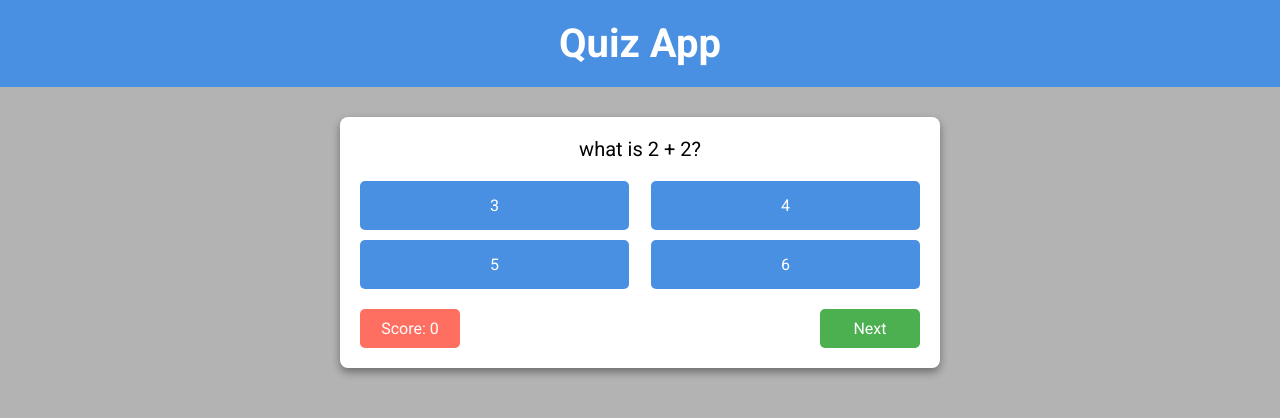
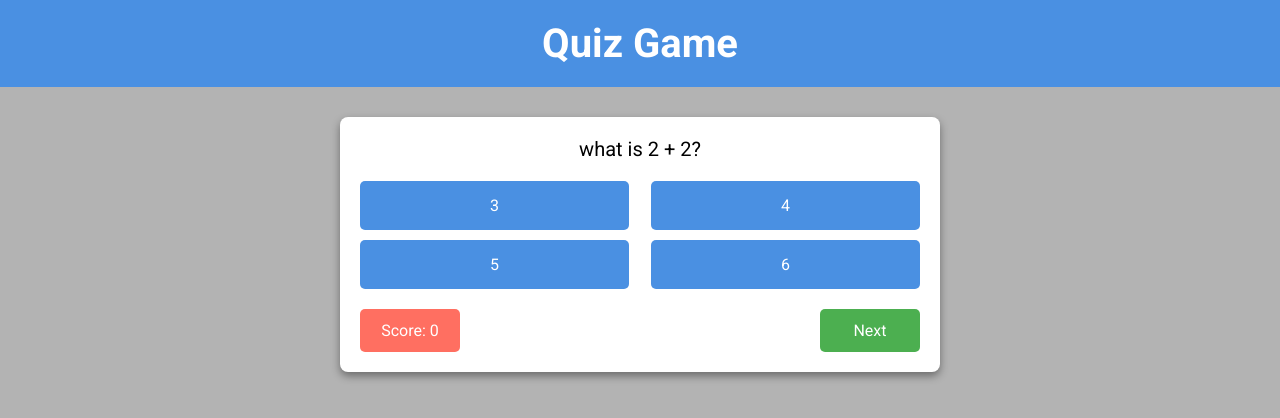
Before and after one commit to aitezazdev/classTask003-Interactive-Quiz-Game, a plain HTML site: page index.html in a window 1280 px wide. Drawn offline with Linux system fonts and the light colour scheme.

Commit message:
name change

```diff
--- a/index.html
+++ b/index.html
@@ -3,12 +3,12 @@
 <head>
     <meta charset="UTF-8">
     <meta name="viewport" content="width=device-width, initial-scale=1.0">
-    <title>Quiz App</title>
+    <title>Quiz Game</title>
     <link rel="stylesheet" href="./style.css">
 </head>
 <body>
     <header>
-        <h1>Quiz App</h1>
+        <h1>Quiz Game</h1>
     </header>
     <main id="main-box">
         <p id="question">Whats your name?</p>
--- a/style.css
+++ b/style.css
@@ -69,26 +69,23 @@ h1 {
 }
 
 #score-next button {
-    padding: 10px 20px;
+    padding: 12px 20px;
     width: 100px;
-    font-size: 1rem;
+    font-size: 16px;
     border-radius: 5px;
     border: none;
     color: #fff;
-    cursor: pointer;
     transition: background-color 0.3s;
 }
 
 #score {
     background-color: #ff6f61;
-}
-
-#score:hover {
-    background-color: #ff4d40;
+    cursor: not-allowed;
 }
 
 #next {
     background-color: #4caf50;
+    cursor: pointer;
 }
 
 #next:hover {
```
